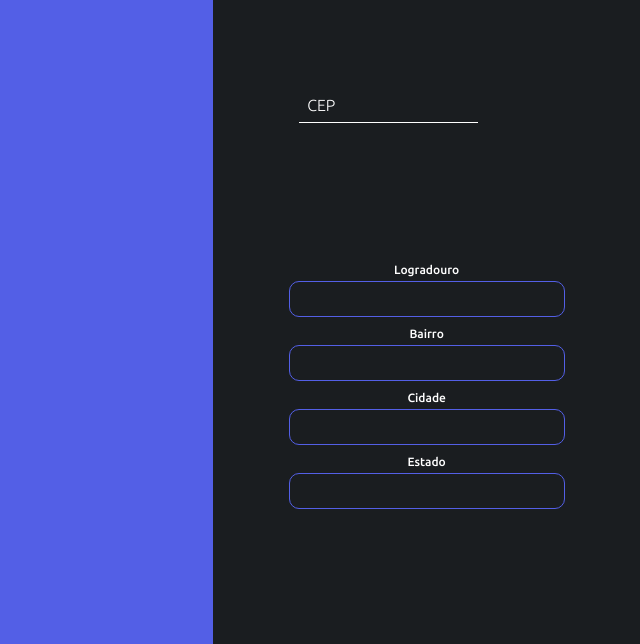
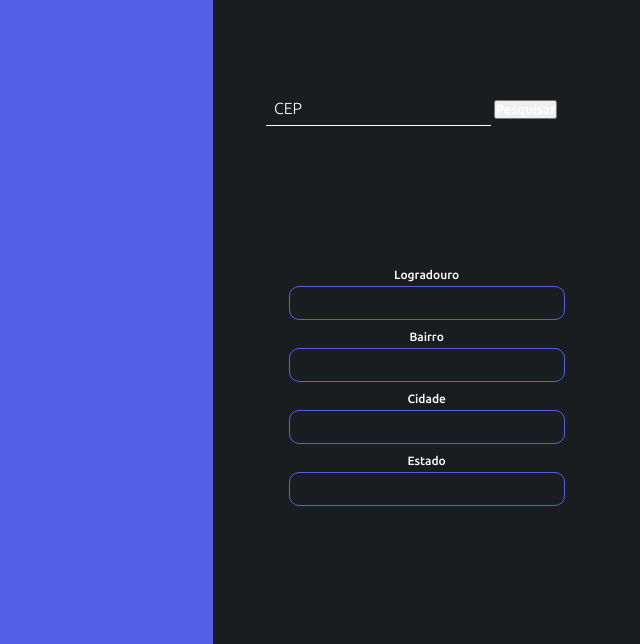
Before and after one commit to JuniorMacedo91/address-finder, a website: page index.html in a window 1280 px wide. Shown: the part 156-800 px from the top of the page, without its empty margins (640-1280 px from the left). Drawn offline with Linux system fonts and the light colour scheme.

Commit message:
Add files via upload

```diff
--- a/index.html
+++ b/index.html
@@ -18,6 +18,7 @@
 
             <label id="zipcode" for="CEP">
                 <input type="text" id="cep" placeholder="CEP">
+                <button id="search-btn">Pesquisar</button>
             </label>
 
             <form class="form_box">
@@ -39,4 +40,5 @@
     </div>
 </body>
 <script src="script.js"></script>
+<script src="https://kit.fontawesome.com/8c5bd3d475.js" crossorigin="anonymous"></script>
 </html>
--- a/style.css
+++ b/style.css
@@ -62,7 +62,7 @@ input{
     width: 70%;
     margin-bottom: 10px;
     padding: 8px;
-    font: lighter 16px 'Ubuntu';
+    font: lighter 14px 'Ubuntu';
     border:1px solid #535FE6;
     border-radius: 10px;
     background-color: transparent;
```
